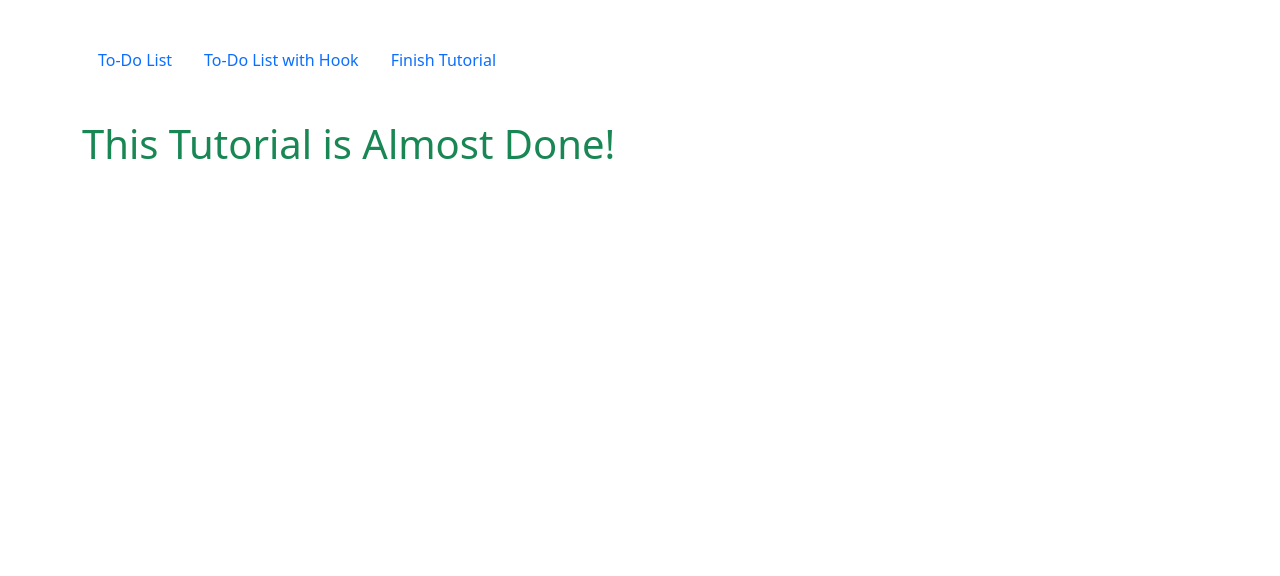
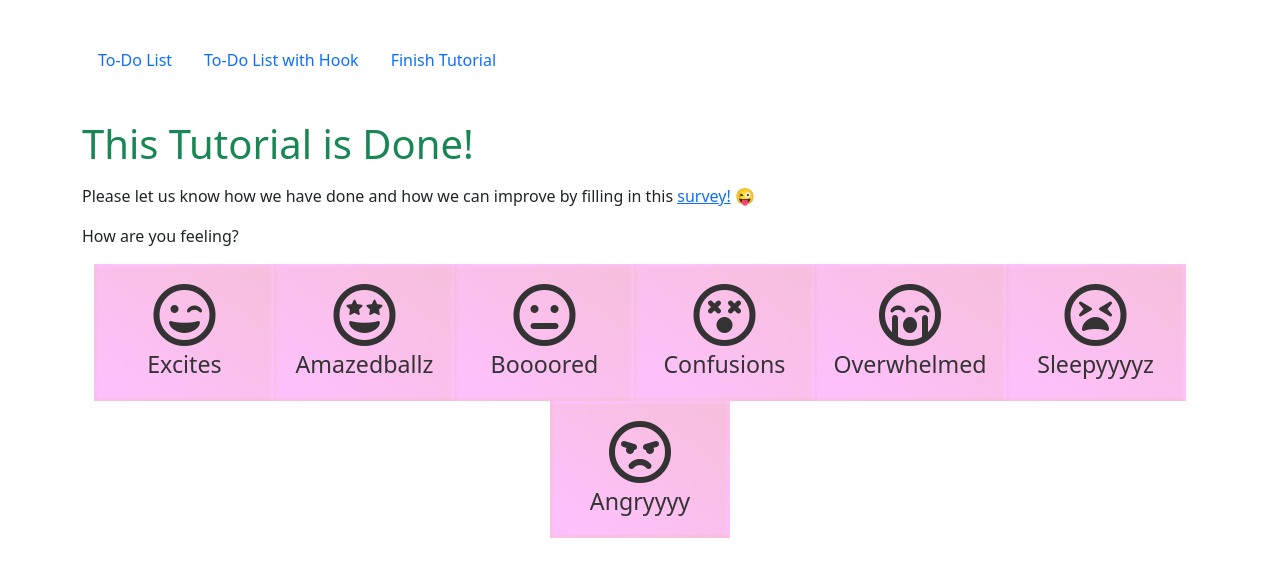
Before and after one commit to kenhua-l/react-with-websparks, a React (Create React App) app: page /success-page in a window 1280 px wide. Shown: the top 576 px of the page. Built offline with nearby package versions, Linux system fonts and the light colour scheme.

Commit message:
create feedback page

```diff
--- a/package.json
+++ b/package.json
@@ -37,6 +37,7 @@
   },
   "devDependencies": {
     "axios": "^0.21.1",
+    "react-bootstrap": "^1.6.1",
     "react-router-dom": "^5.2.0"
   }
 }
--- a/src/containers/SuccessPage.js
+++ b/src/containers/SuccessPage.js
@@ -1,11 +1,104 @@
-import React from 'react';
+import React, { useState } from 'react';
+import '../css/successpage.css';
+import { Button, Modal } from 'react-bootstrap';
+
+const EMOTIONS = [
+  {
+    feeling: "excited",
+    emoji: "fa-grin-wink",
+    caption: "Excites",
+    detail: "Glad you are excited about learning new technology everyday! Keep up the energy and this hackathon will be a breeze!"
+  },
+  {
+    feeling: "amazes",
+    emoji: "fa-grin-stars",
+    caption: "Amazedballz",
+    detail: "Did you have an amazing time learning all those cool react concept? I'm glad you like it! I hope you will be able to practise these knowledge soon!"
+  },
+  {
+    feeling: "bored",
+    emoji: "fa-meh",
+    caption: "Boooored",
+    detail: "Awhs, sorry for torturing you for the last 3 hours. Here's a cat video to brighten up your day -> <a href=\"https://youtu.be/dQw4w9WgXcQ\" target=\"_blank\">https://youtu.be/dQw4w9WgXcQ</a>"
+  },
+  {
+    feeling: "confused",
+    emoji: "fa-dizzy",
+    caption: "Confusions",
+    detail: "Wait! What! Where! Why? Drop me an <a href=\"mailto:kenhua.l@gmail.com\">email</a> if you still need help! Or find me at <a href=\"https://discord.com/users/kenfunny#1255\" target=\"_blank\">Discord!</a>"
+  },
+  {
+    feeling: "overwhelmed",
+    emoji: "fa-sad-cry",
+    caption: "Overwhelmed",
+    detail: "Yea, I understand! I was overwhelmed too when I first started learning all these Javascript frameworks for years. 3 hours for you will be worse! But as they say, practice makes perfect!"
+  },
+  {
+    feeling: "sleepy",
+    emoji: "fa-tired",
+    caption: "Sleepyyyyz",
+    detail: "YES! Finally, you are now able to go rest after such a long day here! Rest well, you will need all the energy during the final hours crush."
+  },
+  {
+    feeling: "angry",
+    emoji: "fa-angry",
+    caption: "Angryyyy",
+    detail: "Oh noes. Are you feeling angry and/or stressed? Sorry for the torture. It's ok, go get some rest, come back tomorrow with clearer focus."
+  }
+]
 
 function SuccessPage() {
+  const [show, setShow] = useState(false);
+  const [emote, setEmote] = useState(EMOTIONS[0]);
+  const handleClose = () => setShow(false);
+  const handleShow = (feeling) => {
+    let thisEmote = EMOTIONS.find((emotion) => {
+      return emotion.feeling === feeling;
+    });
+    setEmote(thisEmote);
+    setShow(true);
+  };
+
+  function renderButtons() {
+    var emojis = EMOTIONS.map((emoji) => {
+      return (
+        <li>
+          <button
+            data-bs-toggle="modal"
+            data-bs-target={'#' + emoji.feeling}
+            onClick={() => handleShow(emoji.feeling)}
+          >
+            <span className={'far ' + emoji.emoji}></span>
+            <span>{emoji.caption}</span>
+          </button>
+        </li>
+      );
+    });
+    return emojis;
+  }
+
+  var emojis = renderButtons();
   return (
     <section>
       <div className="container">
-        <h1 className="text-success">This Tutorial is Almost Done!</h1>
+        <h1 className="text-success mb-3">This Tutorial is Done!</h1>
+        <p className="focusMe">Please let us know how we have done and how we can improve by filling in this <a href="https://forms.gle/rWQ3zfPAJXUHYnHJA" target="_blank">survey!</a> 😜 </p>
+        <p>How are you feeling?</p>
+        <ul className="emotions">
+          {emojis}
+        </ul>
       </div>
+      <Modal show={show} onHide={handleClose} centered>
+        <Modal.Body className="text-center">
+          <div className="mb-3">
+            <span className={'far ' + emote.emoji}></span>
+          </div>
+          <p dangerouslySetInnerHTML={{ __html: emote.detail }}/>
+          <Button variant="success" onClick={handleClose}>
+            Close
+          </Button>
+        </Modal.Body>
+      </Modal>
     </section>
   )
 }
--- /dev/null
+++ b/src/css/successpage.css
@@ -0,0 +1,37 @@
+.emotions {
+  display: flex;
+  flex-flow: row wrap;
+  justify-content: center;
+  list-style-type: none;
+  padding-left: 0;
+}
+
+.emotions li {
+  flex-basis: 180px;
+}
+
+.emotions li button {
+  border: 3px solid transparent;
+  width: 100%;
+  background: linear-gradient(215deg, rgba(227,43,135, 0.3), rgba(253, 48, 253, 0.3));
+  color: #333;
+  font-size: 1.45rem;
+  display: flex;
+  flex-direction: column;
+  text-decoration: none;
+  align-items: center;
+  padding: 1rem;
+  transition: all 0.4s;
+}
+
+.emotions li button:hover {
+  border: 3px solid rgba(227,43,135, 0.3);
+}
+
+.emotions li button .far {
+  font-size: 4rem;
+}
+
+.modal-body .far {
+  font-size: 3rem;
+}
```
Also changed, not shown: 1 other file (tests, documents, lock files or other folders).
